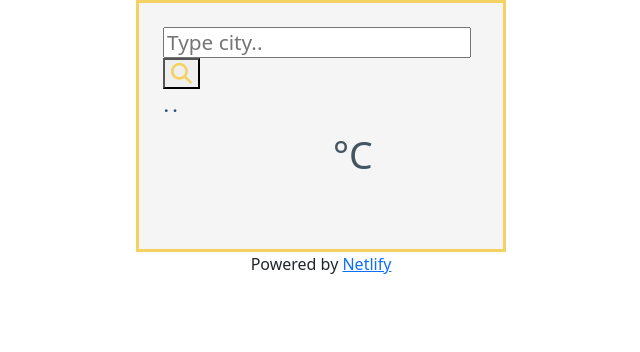
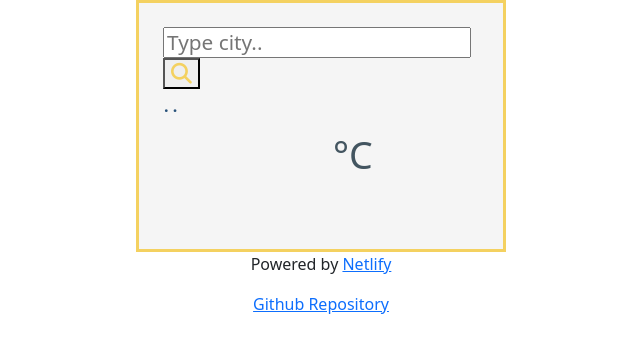
Before and after one commit to cryssal/SCPlus6, a plain HTML site: page index.html in a window 1280 px wide. Shown: the whole page, without its empty margins (319-959 px from the left). Drawn offline with nearby package versions, Linux system fonts and the light colour scheme; files whose address does not match are found by name.

Commit message:
Add Github Repository Link

```diff
--- a/index.html
+++ b/index.html
@@ -102,6 +102,7 @@
     </div>
     </div>
     <p>Powered by <a href="https://www.netlify.com">Netlify</a></p>
+    <p><a href="https://github.com/cryssal/SCPlus6">Github Repository</a></p>
 </body>
 <script src='index.js'></script>
 </html>
```
